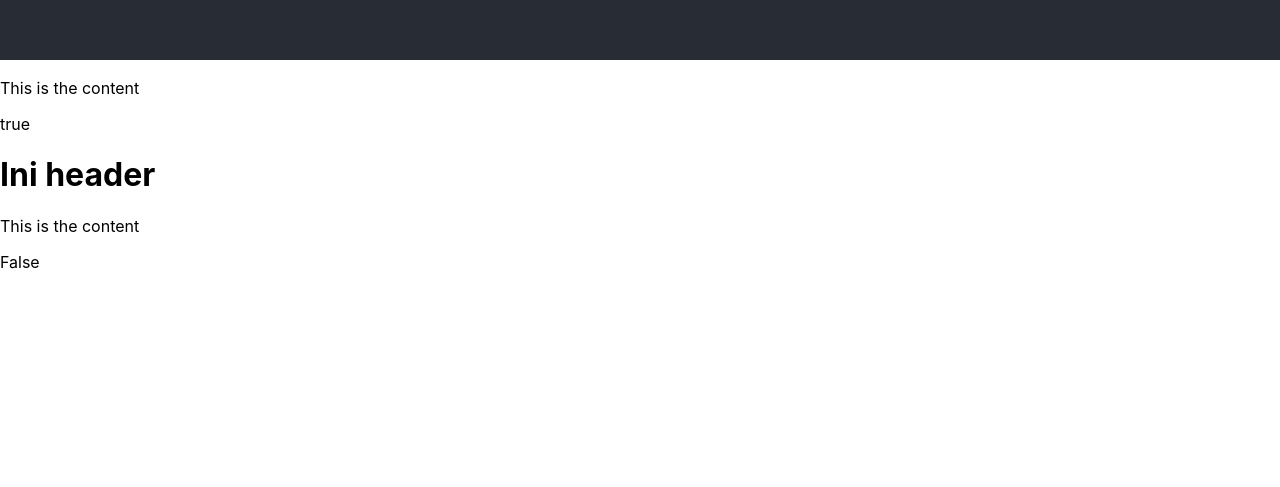
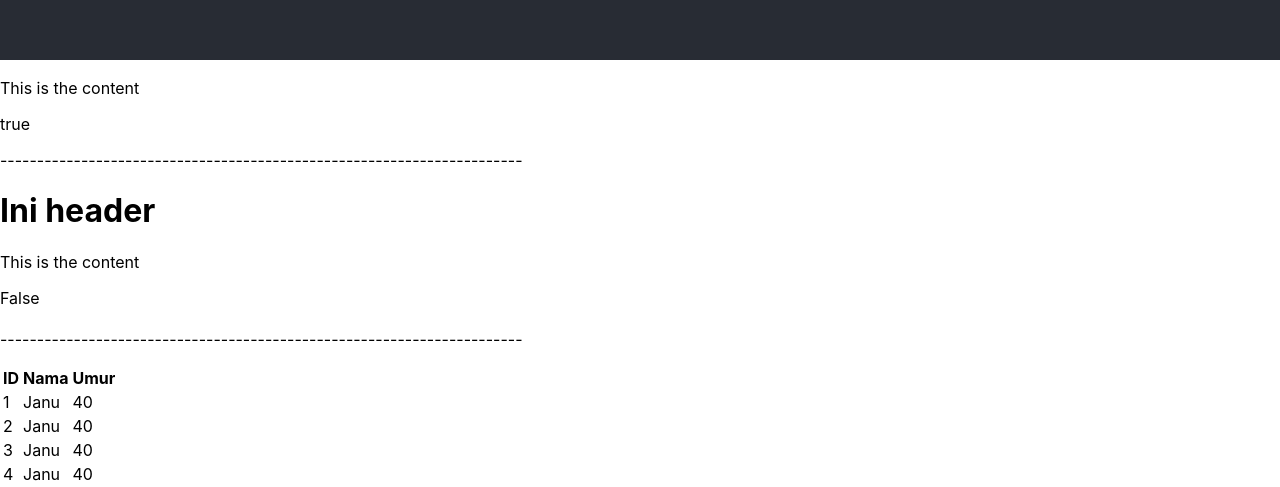
Before and after one commit to ata45/my-apps-react, a React (Create React App) app: page / in a window 1280 px wide. Shown: the part 757-1244 px from the top of the page. Before the commit the page ends 1050 px from the top, so only its background shows below. Built offline with nearby package versions, Linux system fonts and the light colour scheme.

Commit message:
Update src/App.js

```diff
--- a/src/App.js
+++ b/src/App.js
@@ -3,6 +3,34 @@ import logo from './logo.svg';
 import './App.css';
 
 class App extends Component {
+  constructor(){
+    super();
+    this.state={
+      data:
+      [
+        {
+          "id": 1,
+          "name": "Janu",
+          "age": 40,
+        },
+        {
+          "id": 2,
+          "name": "Janu",
+          "age": 40,
+        },
+        {
+          "id": 3,
+          "name": "Janu",
+          "age": 40,
+        },
+        {
+          "id": 4,
+          "name": "Janu",
+          "age": 40,
+        }
+      ]
+    }
+  }
   render() {
     var j = 2;
     var style ={
@@ -31,9 +59,16 @@ class App extends Component {
         <p myattribute = "somevalue">This is the content</p>
         <p>{j==1? 'False' : 'true'}</p>
         <h1 style={style}></h1>
-
+        <Line/>
         <Header/>
         <Content/>
+        <Line/>
+        <table>
+          <tbody>
+            <TableHeader/>
+            {this.state.data.map((orang, i ) => <TableRow key = {i} data ={orang} />)}
+          </tbody>
+        </table>
       </div>
     );
   }
@@ -46,6 +81,16 @@ class Header extends Component{
   return(
     <h1>Ini header</h1>
   );
+  }
+}
+
+class Line extends Component{
+  render(){
+    return(
+    <div>
+        <p>-----------------------------------------------------------------------</p>
+    </div>
+    );
   }
 }
 
@@ -65,4 +110,28 @@ class Content extends Component{
 }
 }
 
+class TableHeader extends Component{
+  render(){
+    return(
+    <tr>
+      <th>ID</th>
+      <th>Nama</th>
+      <th>Umur</th>
+    </tr>
+    );
+  }
+}
+
+class TableRow extends Component{
+  render(){
+    return(
+      <tr>
+        <td>{this.props.data.id}</td>
+        <td>{this.props.data.name}</td>
+        <td>{this.props.data.age}</td>
+      </tr>
+    );
+  }
+}
+
 export default App;
```
